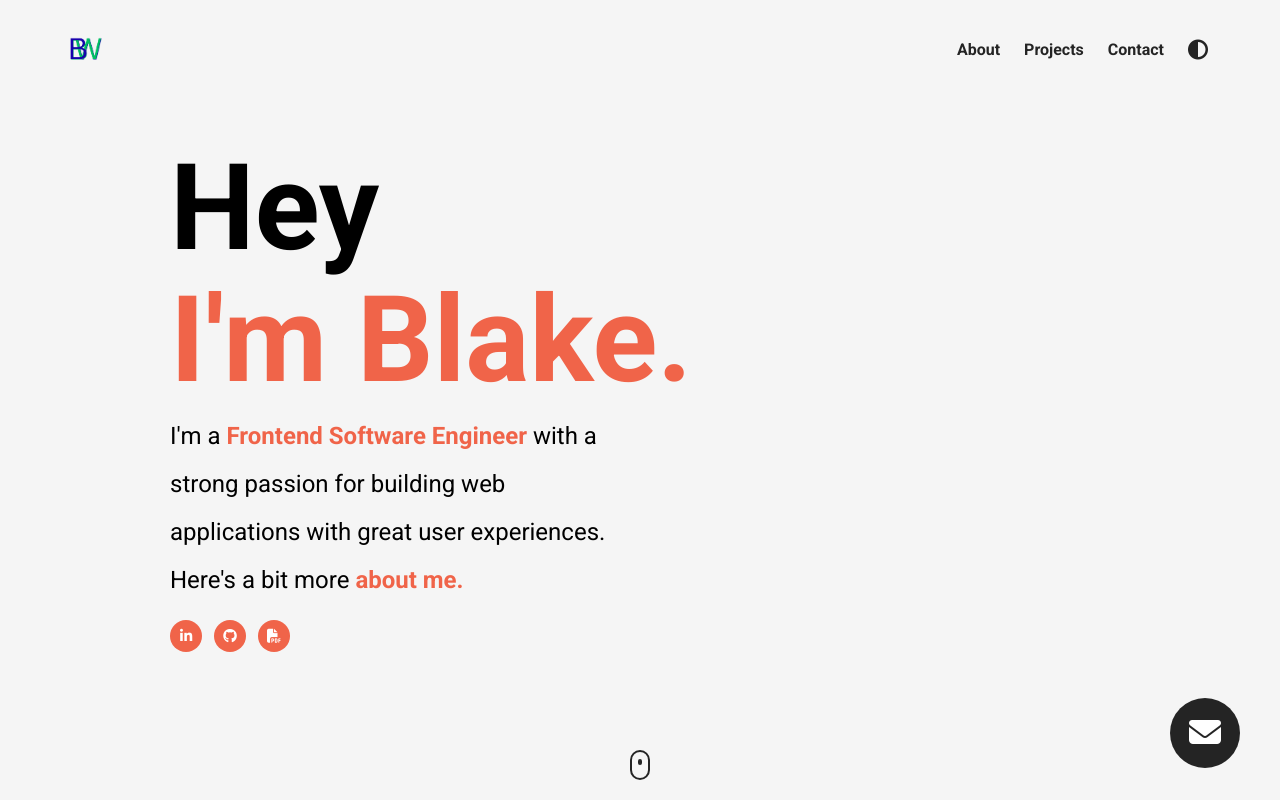
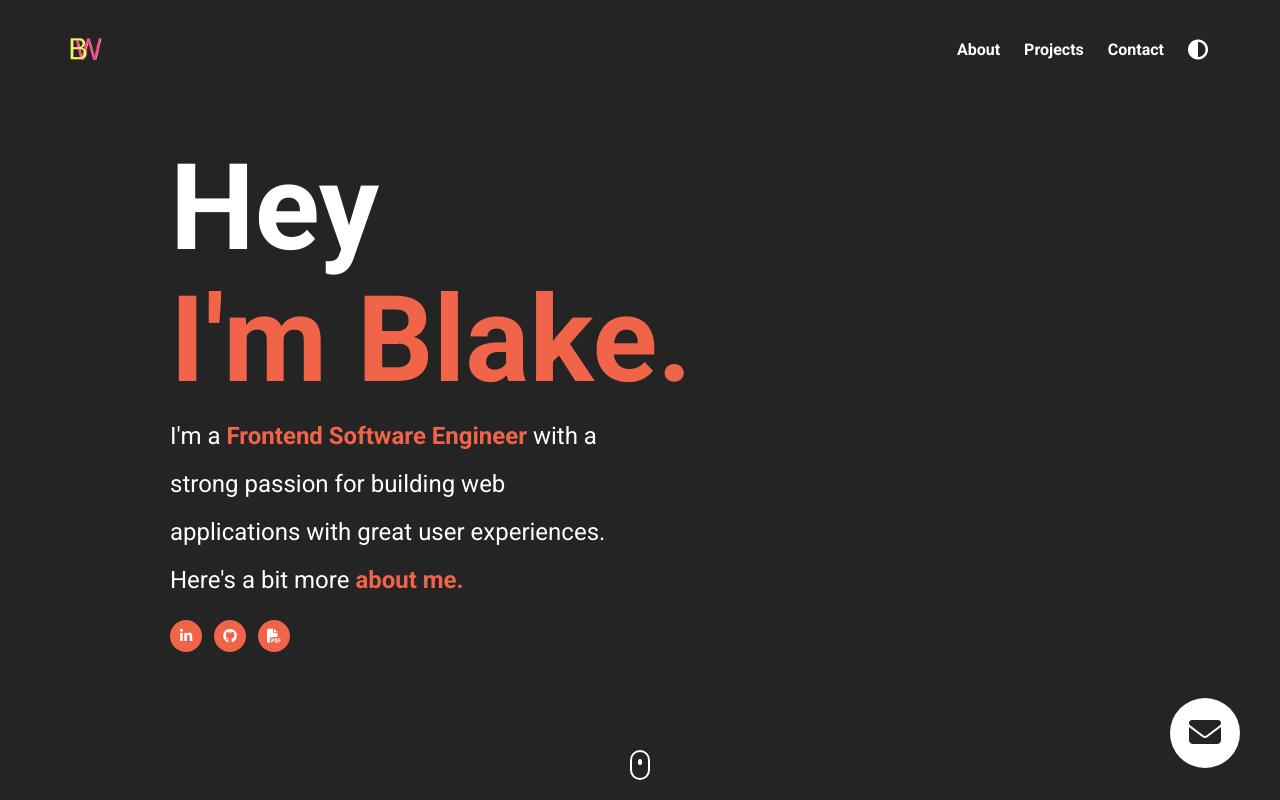
Before and after one commit to ITDallasDBW/071525M4AdvProj, a plain HTML site: page index.html in a window 1280 px wide. Both pictures are taken after a click on the item 1198 px from the left and 50 px from the top of the page. Shown: the top 800 px of the page. Drawn offline with nearby package versions, Linux system fonts and the light colour scheme.

Commit message:
1.13 Dark Mode complete

```diff
--- a/index.html
+++ b/index.html
@@ -50,7 +50,7 @@
               >Contact</a
             >
           </li>
-          <li class="nav__link click">
+          <li class="nav__link click" onclick="toggleContrast()">
             <a
               href="#"
               class="nav__link--anchor link__hover-effect link__hover-effect--black"
--- a/index.js
+++ b/index.js
@@ -1,3 +1,20 @@
+let isModalOpen = false;
+let contrastToggle = false;
+
+function toggleContrast() {
+    contrastToggle = !contrastToggle;
+    if (contrastToggle) {
+    document.body.classList += " dark-theme"
+    }
+    else {
+        document.body.classList.remove("dark-theme")
+    }
+}
+
+// Header: <img id="personal-logo" src="./assets/d.2.PNG" alt="" />
+// Footer: <img src="./assets/d (1).2.PNG" class="footer__logo--img" alt="" />
+
+//For emailjs:
 //template_vacr329
 //service_3e7crk8
 //PK dexkIPyatsyDD7suz
@@ -28,7 +45,7 @@ function contact(event) {
   //toggle modal
     // console.log('toggleModal()')
 
-let isModalOpen = false;
+
 function toggleModal() {
 if (isModalOpen) {
     isModalOpen = false;
--- a/style.css
+++ b/style.css
@@ -17,6 +17,7 @@ button {
 }
 section {
   background-color: rgb(245, 245, 245);
+  transition: all 300ms ease;
 }
 input,
 textarea {
@@ -115,6 +116,34 @@ nav,
     visibility: hidden;
     transition: all 400ms;
 }
+
+.dark-theme .title,
+.dark-theme .section__title,
+.dark-theme .section__sub-title,
+.dark-theme .nav__link--anchor,
+.dark-theme .fa-circle-half-stroke,
+.dark-theme .header__para
+{
+    color: white;
+}
+.dark-theme section {
+    background-color: #242424;
+}
+.dark-theme #personal-logo {
+    filter: invert();
+}
+.dark-theme .scroll__icon {
+    border-color: white;
+}
+.dark-theme .scroll__icon:after,
+.dark-theme .link__hover-effect--black:after {
+    background-color: white;
+}
+.dark-theme .mail__btn {
+    background-color: white;
+    color: #242424;
+}
+
 /* LANDING PAGE */
 
 #landing-page {
@@ -210,6 +239,7 @@ nav {
 #personal-logo {
   width: 50px;
   height: 50px;
+  filter: none;
 }
 .nav__link--list {
   display: flex;
@@ -466,6 +496,7 @@ footer {
 }
 .footer__logo--img {
   width: 70px;
+  /* filter: invert(); */
 }
 .footer__social--list {
   width: 100%;
```
